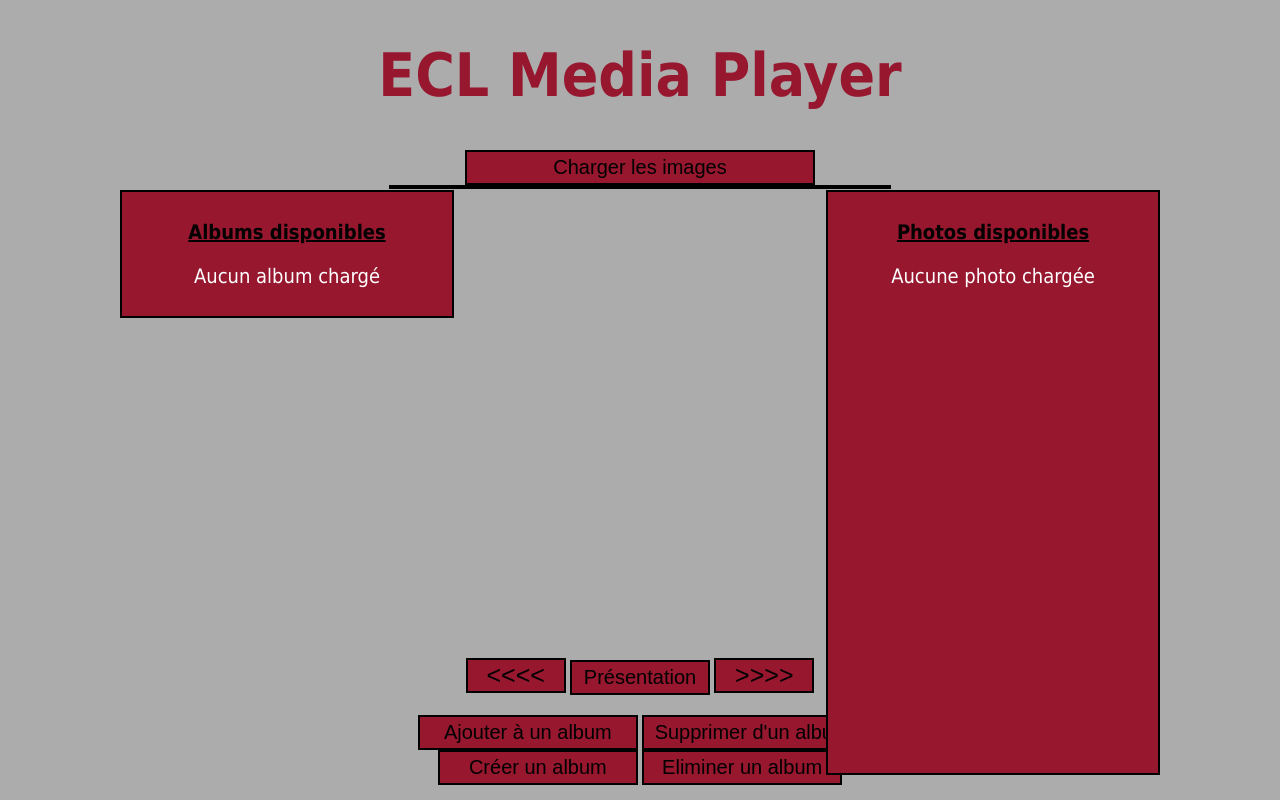
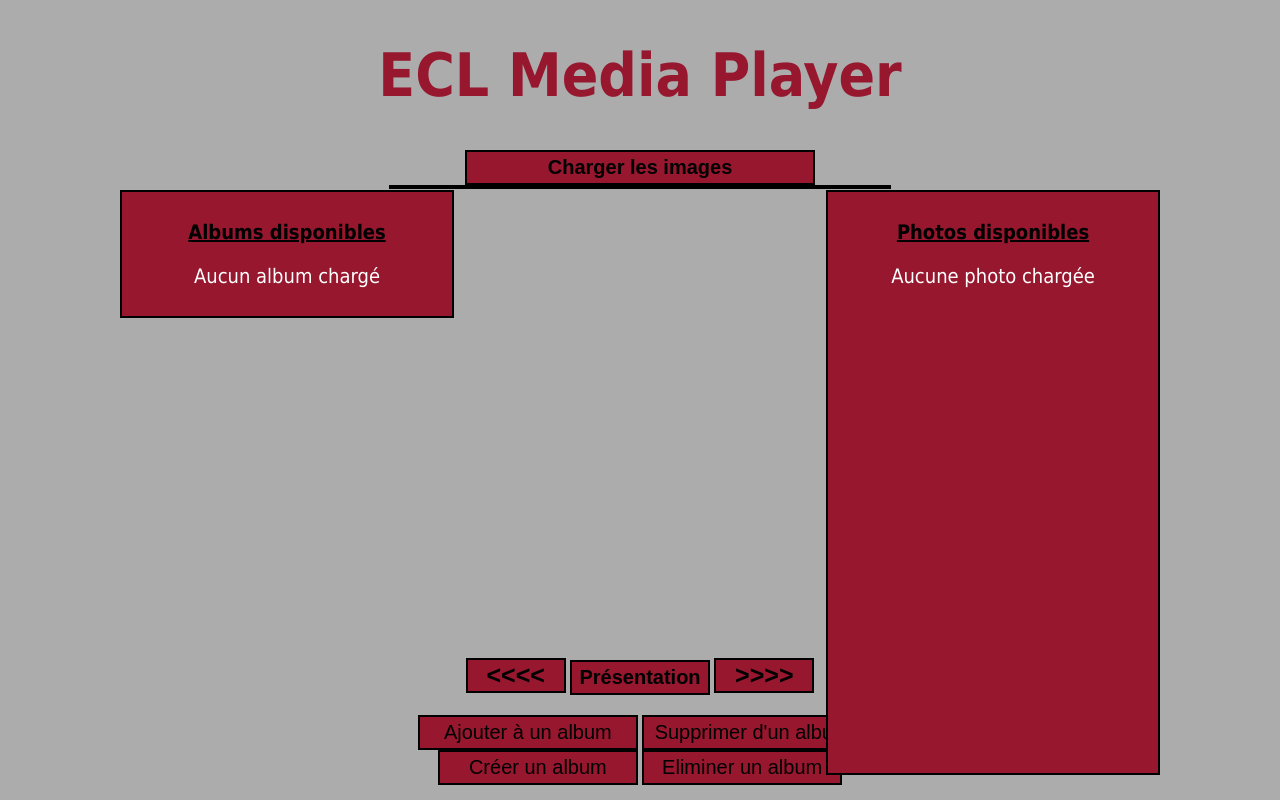
Before and after one commit to krisfresno/ECL-Media-Player, a Node server app: page / in a window 1280 px wide. Run offline with Node 20, Linux system fonts and the light colour scheme.

Commit message:
Update index.ejs

```diff
--- a/media/views/index.ejs
+++ b/media/views/index.ejs
@@ -129,7 +129,7 @@
         <h1 id="Titre_de_page" style="color: #96172e; font-size: 60px; text-align: center;">ECL Media Player</h1>
 
         <div id="charger_images">
-            <button class="charger" style="align-self: center" onclick="loadImage()">Charger les images</button>
+            <button class="charger" style="align-self: center" onclick="loadImage()"><b>Charger les images</b></button>
         </div>
 
         <div id="titre"></div>
@@ -140,9 +140,9 @@
 
         <div class="all_buttons" style="position: fixed; text-align: center; bottom: 15px; right: 100px; left: 100px;">
             <div class="buttons">
-                <button class="change" style="height: 35px;" onclick="precedent()"><<<<</button>
-                <button id="presentation" class="presentation" style="width: 140px;" onclick="presentation()">Présentation</button>
-                <button class="change" style="height: 35px;" onclick="next()">>>>></button>
+                <button class="change" style="height: 35px;" onclick="precedent()"><b><<<<</b></button>
+                <button id="presentation" class="presentation" style="width: 140px;" onclick="presentation()"><b>Présentation</b></button>
+                <button class="change" style="height: 35px;" onclick="next()"><b>>>>></b></button>
             </div>
             <p></p>
             <p id="creation"></p>
```
